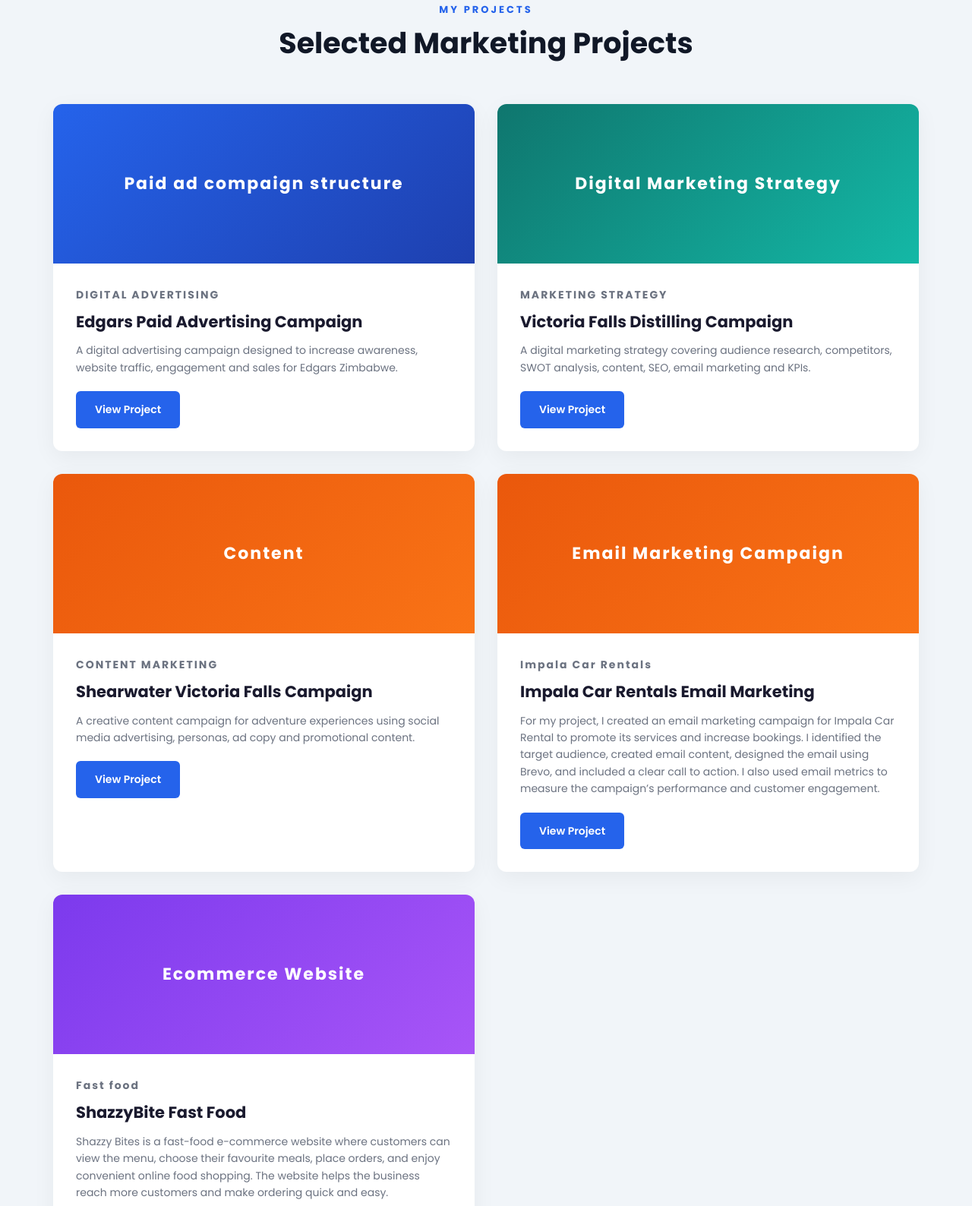
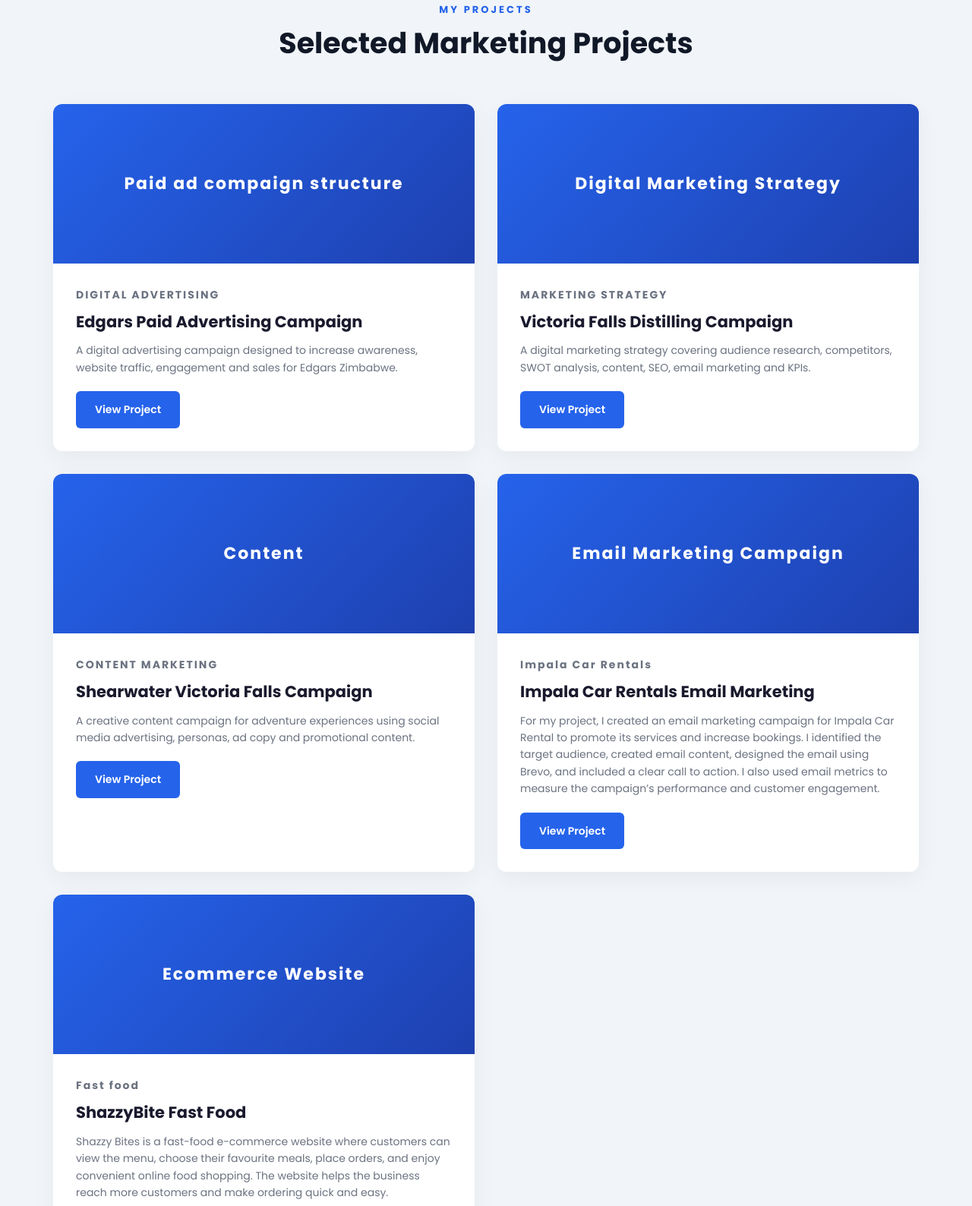
Before and after one commit to ncubesharondebra-del/Sharon-Debra-Portfolio, a plain HTML site: page index.html in a window 1280 px wide. Shown: the part 3676-5264 px from the top of the page at 76% size. Drawn offline with Linux system fonts and the light colour scheme.

Commit message:
Add files via upload

```diff
--- a/style.css
+++ b/style.css
@@ -437,15 +437,15 @@ header {
 }
 
 .project-two {
-    background: linear-gradient(135deg, #0f766e, #14b8a6);
+    background: linear-gradient(135deg,  #2563eb, #1e40af);
 }
 
 .project-three {
-    background: linear-gradient(135deg, #ea580c, #f97316);
+    background: linear-gradient(135deg,  #2563eb, #1e40af);
 }
 
 .project-four {
-    background: linear-gradient(135deg, #7c3aed, #a855f7);
+    background: linear-gradient(135deg, #2563eb, #1e40af);
 }
 
 .project-content {
```
